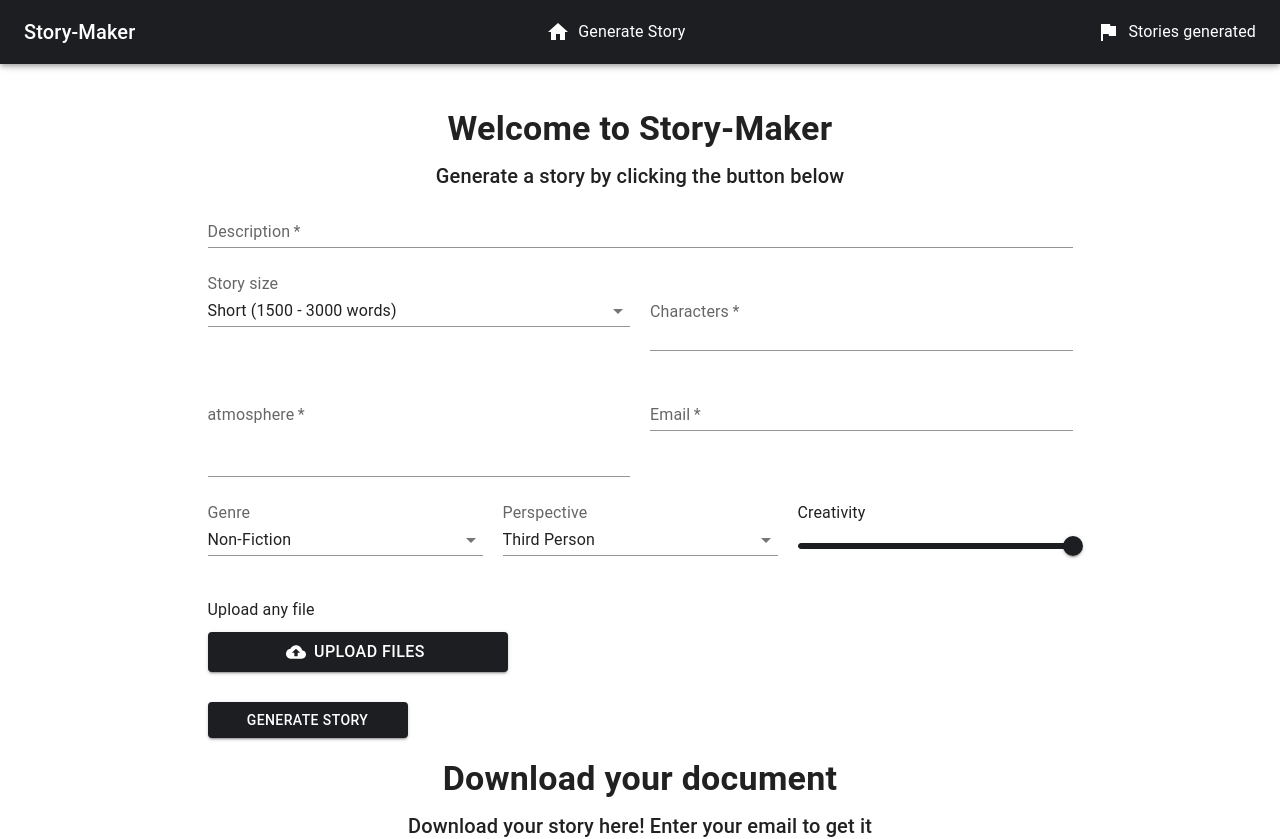
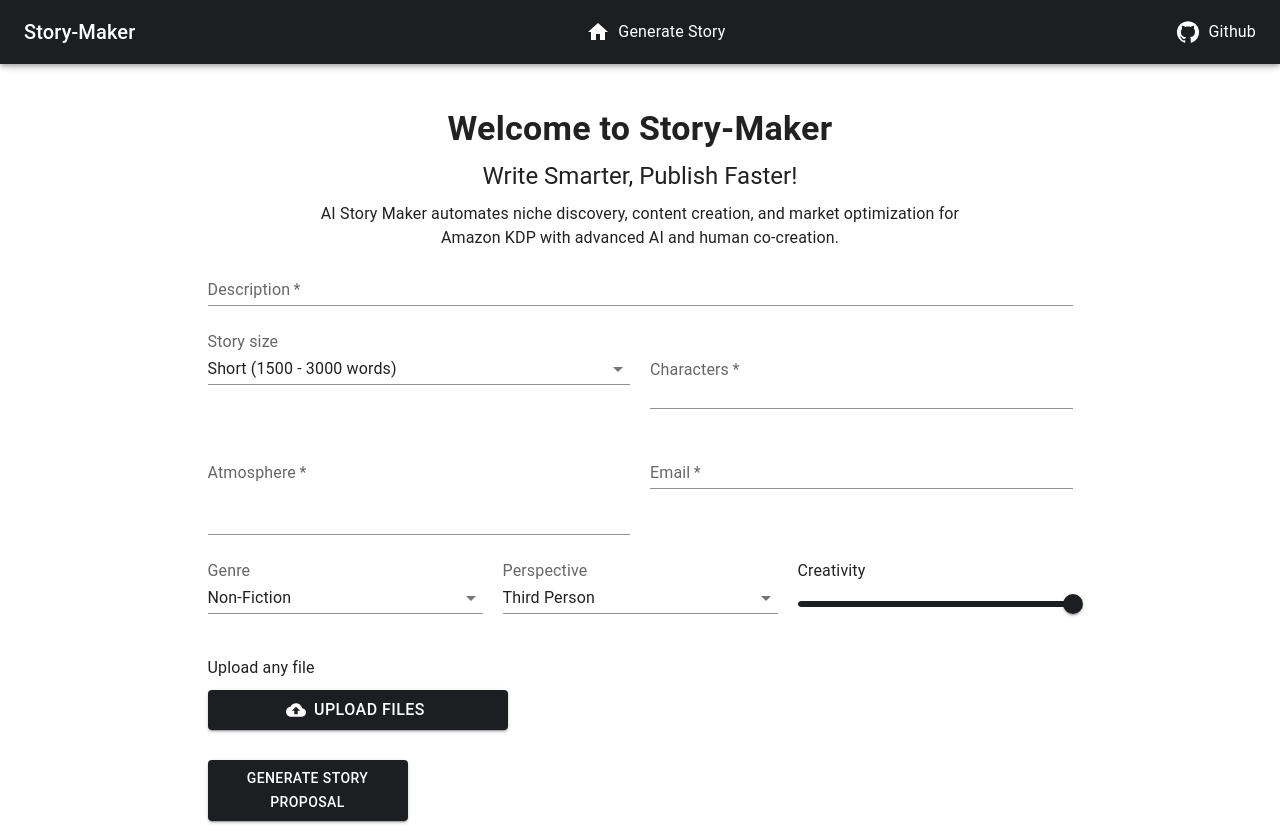
Before and after one commit to MontoyaAndres/Story-Maker, a Next.js app in the folder frontend-main/: page / in a window 1280 px wide. Shown: the top 839 px of the page. Built offline with nearby package versions, Linux system fonts and the light colour scheme; what @mui/material-nextjs would draw is missing.

Commit message:
changing labels

```diff
--- a/frontend-main/pages/_app.js
+++ b/frontend-main/pages/_app.js
@@ -9,7 +9,7 @@ import AppBar from "@mui/material/AppBar";
 import Toolbar from "@mui/material/Toolbar";
 import Typography from "@mui/material/Typography";
 import HomeIcon from "@mui/icons-material/Home";
-import FlagIcon from "@mui/icons-material/Flag";
+import GithubIcon from "@mui/icons-material/GitHub";
 
 import theme from "../theme";
 
@@ -62,13 +62,14 @@ export default function MyApp(props) {
                 noWrap
                 style={{ display: "flex", alignItems: "center" }}
               >
-                <FlagIcon />
+                <GithubIcon />
                 <span style={{ marginLeft: 8 }}>
                   <a
-                    href="#generated"
+                    href="https://github.com/MontoyaAndres/Story-Maker"
+                    target="_blank"
                     style={{ color: "#ffff", textDecoration: "none" }}
                   >
-                    Stories generated
+                    Github
                   </a>
                 </span>
               </Typography>
--- a/frontend-main/pages/index.js
+++ b/frontend-main/pages/index.js
@@ -227,6 +227,7 @@ const Home = () => {
             name="email"
             label="email"
             type="email"
+            placeholder="user@example.com"
             value={values.email}
             onChange={handleValues}
             fullWidth
@@ -243,8 +244,11 @@ const Home = () => {
           <Typography variant="h4" className="title">
             Welcome to Story-Maker
           </Typography>
-          <Typography variant="h6" className="description">
-            Generate a story by clicking the button below
+          <Typography variant="h5" className="description">
+            Write Smarter, Publish Faster!
+          </Typography>
+          <Typography className="description">
+            AI Story Maker automates niche discovery, content creation, and market optimization for Amazon KDP with advanced AI and human co-creation.
           </Typography>
         </div>
         <div className="container">
@@ -304,7 +308,7 @@ const Home = () => {
               margin="dense"
               id="atmosphere"
               name="atmosphere"
-              label="atmosphere"
+              label="Atmosphere"
               placeholder="Enter setting and atmosphere (e.g., A medieval kingdom with a mystical aura, surrounded by dense forests and ancient ruins.)"
               fullWidth
               multiline
@@ -319,6 +323,7 @@ const Home = () => {
               id="email"
               name="email"
               label="Email"
+              placeholder="user@example.com"
               fullWidth
               multiline
               variant="standard"
@@ -431,7 +436,7 @@ const Home = () => {
             {status === "pending" ? (
               <CircularProgress size={24} />
             ) : (
-              "Generate Story"
+              "Generate Story Proposal"
             )}
           </Button>
           {status === "resolved" && (
@@ -460,7 +465,7 @@ const Home = () => {
                   style={{ width: 200 }}
                   onClick={handleSave}
                 >
-                  Save
+                  Approve Book Proposal
                 </Button>
                 <Button
                   variant="outlined"
@@ -492,6 +497,7 @@ const Home = () => {
             id="downloadEmail"
             name="downloadEmail"
             label="Email"
+            placeholder="user@example.com"
             fullWidth
             multiline
             variant="standard"
@@ -508,7 +514,7 @@ const Home = () => {
             {status === "pending_download" ? (
               <CircularProgress size={24} />
             ) : (
-              "Download Story"
+              "Download Completed Book"
             )}
           </Button>
         </div>
```
Also changed, not shown: 1 other file (tests, documents, lock files or other folders).
